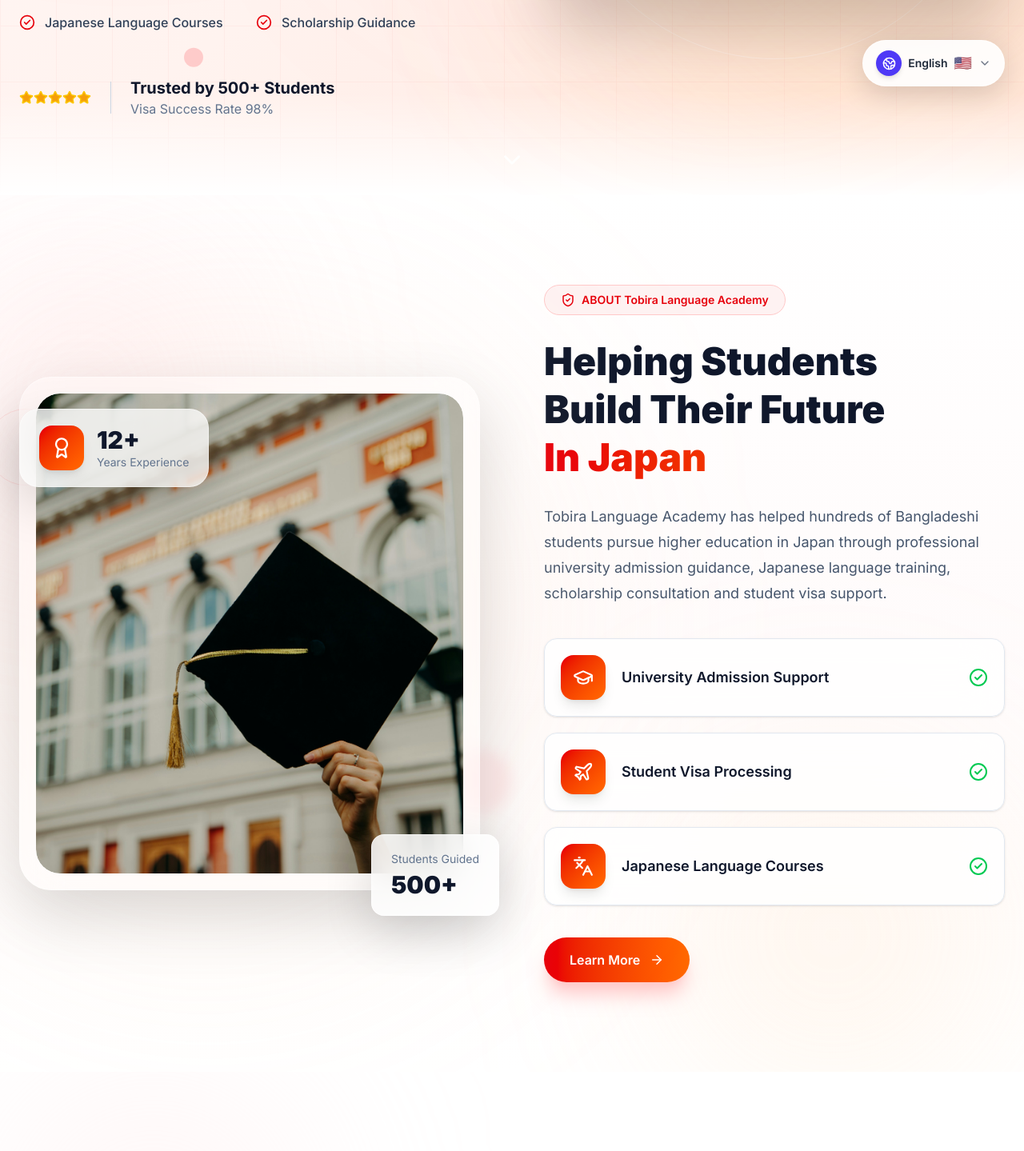
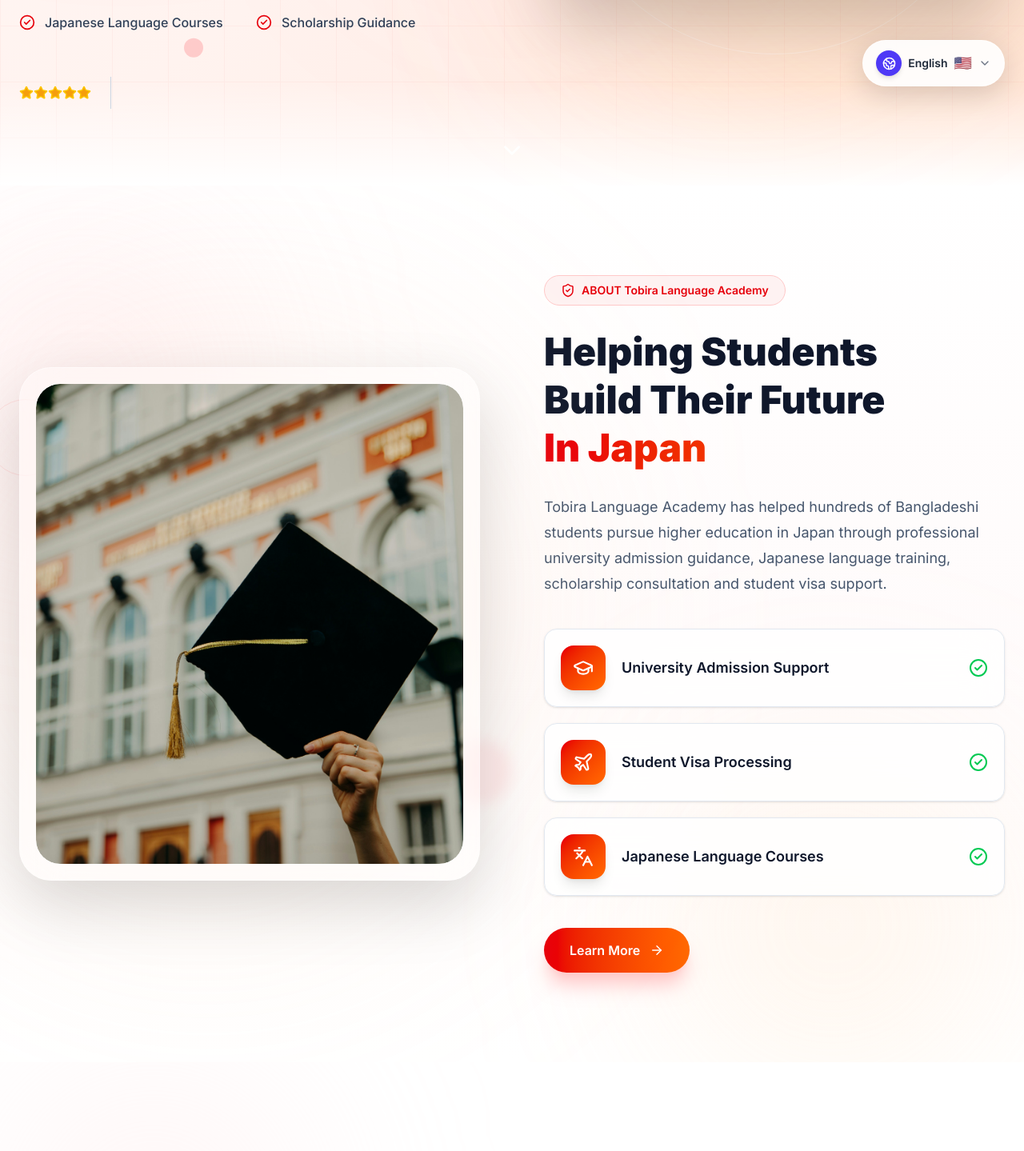
Before and after one commit to safi-sadi/tobira-academy, a Next.js app: page / in a window 1280 px wide. Shown: the part 668-2107 px from the top of the page at 80% size. Built offline with nearby package versions, Linux system fonts and the light colour scheme.

Commit message:
upadate homepage

```diff
--- a/src/components/sections/home/About/AboutImage.jsx
+++ b/src/components/sections/home/About/AboutImage.jsx
@@ -72,11 +72,11 @@ export default function AboutImage() {
 
       {/* Experience Card */}
 
-      <ExperienceCard />
+      {/* <ExperienceCard /> */}
 
       {/* Students Card */}
 
-      <motion.div
+      {/* <motion.div
         initial={{ opacity: 0, y: 40 }}
         whileInView={{ opacity: 1, y: 0 }}
         viewport={{ once: true }}
@@ -105,7 +105,7 @@ export default function AboutImage() {
         <h3 className="mt-1 text-3xl font-black text-slate-900">
           500+
         </h3>
-      </motion.div>
+      </motion.div> */}
     </motion.div>
   );
 }
--- a/src/components/sections/home/Courses/CoursesSection.jsx
+++ b/src/components/sections/home/Courses/CoursesSection.jsx
@@ -107,7 +107,7 @@ export default function CoursesSection() {
 
         {/* Floating Stats */}
 
-        <motion.div
+        {/* <motion.div
           initial={{ opacity: 0, y: 40 }}
           whileInView={{ opacity: 1, y: 0 }}
           transition={{ delay: .3 }}
@@ -164,7 +164,7 @@ export default function CoursesSection() {
               </h3>
             </div>
           </div>
-        </motion.div>
+        </motion.div> */}
 
         {/* Tabs */}
 
--- a/src/components/sections/home/Hero/HeroContent.jsx
+++ b/src/components/sections/home/Hero/HeroContent.jsx
@@ -168,13 +168,13 @@ export default function HeroContent() {
         <div className="h-10 w-px bg-slate-300" />
 
         <div>
-          <h3 className="text-xl font-bold text-slate-900">
+          {/* <h3 className="text-xl font-bold text-slate-900">
             Trusted by 500+ Students
-          </h3>
+          </h3> */}
 
-          <p className="text-slate-500">
+          {/* <p className="text-slate-500">
             Visa Success Rate 98%
-          </p>
+          </p> */}
         </div>
       </motion.div>
 
--- a/src/components/sections/home/Hero/HeroImage.jsx
+++ b/src/components/sections/home/Hero/HeroImage.jsx
@@ -71,7 +71,7 @@ export default function HeroImage() {
 
       {/* ================= Floating Cards ================= */}
 
-      <FloatingCard
+      {/* <FloatingCard
         title="Visa Success"
         value={98}
         suffix="%"
@@ -101,7 +101,7 @@ export default function HeroImage() {
         suffix="+ Years"
         duration={4.5}
         className="-right-10 bottom-16"
-      />
+      /> */}
 
     </div>
   );
--- a/src/components/sections/home/whychoose/whyChooseData.js
+++ b/src/components/sections/home/whychoose/whyChooseData.js
@@ -8,44 +8,61 @@ import {
 } from "lucide-react";
 
 const whyChooseData = [
+  // {
+  //   id: 1,
+
+  //   size: "large",
+
+  //   icon: GraduationCap,
+
+  //   number: 500,
+
+  //   suffix: "+",
+
+  //   title: "Students Guided",
+
+  //   description:
+  //     "Helping ambitious students achieve their dream of studying and building careers in Japan.",
+
+  //   color: "from-red-500 to-red-600",
+  // },
+
+  // {
+  //   id: 2,
+
+  //   size: "small",
+
+  //   icon: BadgeCheck,
+
+  //   number: 98,
+
+  //   suffix: "%",
+
+  //   title: "Success Rate",
+
+  //   description:
+  //     "Outstanding visa and JLPT success through expert preparation.",
+
+  //   color: "from-orange-500 to-red-500",
+  // },
   {
     id: 1,
-
     size: "large",
-
     icon: GraduationCap,
-
-    number: 500,
-
-    suffix: "+",
-
-    title: "Students Guided",
-
+    title: "Your Gateway to Japan",
     description:
-      "Helping ambitious students achieve their dream of studying and building careers in Japan.",
-
+      "Complete guidance from Japanese language learning to university admission and student visa processing.",
     color: "from-red-500 to-red-600",
   },
-
   {
     id: 2,
-
     size: "small",
-
     icon: BadgeCheck,
-
-    number: 98,
-
-    suffix: "%",
-
-    title: "Success Rate",
-
+    title: "Trusted Student Support",
     description:
-      "Outstanding visa and JLPT success through expert preparation.",
-
+      "Personalized support for JLPT preparation, scholarships, university admission, and visa guidance.",
     color: "from-orange-500 to-red-500",
   },
-
   {
     id: 3,
 
```
